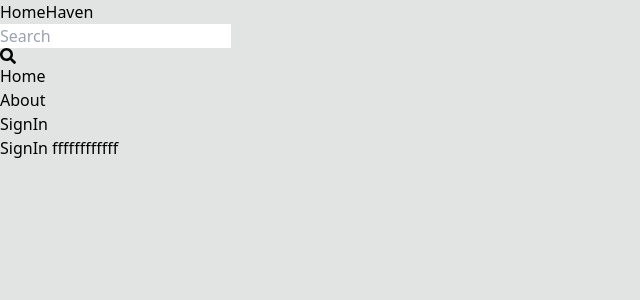
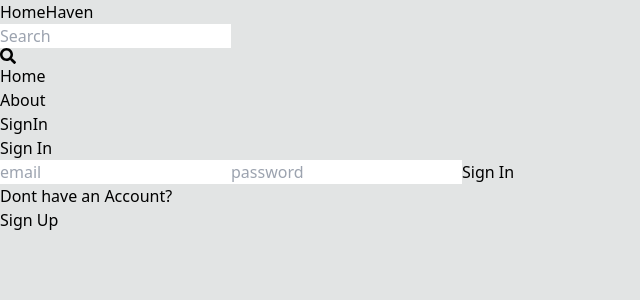
Before and after one commit to ProvaPaul/HomeHaven, a React (Vite) app in the folder client/: page /signin in a window 1280 px wide. Shown: the top 300 px of the page, without its empty margins (0-640 px from the left). Built offline with nearby package versions, Linux system fonts and the light colour scheme.

Commit message:
completed signIn page functionality

```diff
--- a/client/src/pages/SignIn.jsx
+++ b/client/src/pages/SignIn.jsx
@@ -1,6 +1,71 @@
+import { Link,useNavigate } from 'react-router-dom';
+import { useState } from 'react';
 
 export default function SignIn() {
+  const [formData, setFormData] = useState({});
+  // after clicking signup button
+  const [error, setError] = useState(null);
+  const [loading, setLoading] = useState(false);
+  const Navigate=useNavigate();
+  const handleChange = (e) => {
+    setFormData({
+      ...formData,
+      [e.target.id]: e.target.value,
+    });
+  };
+  const handleSubmit = async(e) => {
+    e.preventDefault();
+
+    try{
+    setLoading(true);
+
+    console.log(formData);
+    const res=await fetch('/api/auth/signin',
+      {
+        method: 'POST',
+        headers: {
+          'Content-Type': 'application/json',
+        },
+        body: JSON.stringify(formData),
+      }
+    );
+    const data=await res.json();
+    if(data.success===false){
+      setError(data.message);
+      setLoading(false);
+      setError(data.message);
+      return;
+    }
+    setLoading(false);
+    setError(null);
+    Navigate('/');
+
+    console.log(data);
+    }catch(err){
+      setLoading(false);
+      console.log(err);
+    }
+  };
+  console.log(formData);
   return (
-    <div>SignIn ffffffffffff</div>
+    <div className="p-3 max-w-lg mx-auto">
+      <h1 className="text-3xl font-semibold text-center my-7">Sign In</h1>
+      <form onSubmit={handleSubmit} className="flex flex-col gap-4">
+        <input type="email" placeholder="email" className="border p-3 rounded-lg" id="email" onChange={handleChange}/>
+
+        <input type="password" placeholder="password" className="border p-3 rounded-lg" id="password" onChange={handleChange}/>
+        <button disabled={loading} className="bg-slate-700 text-white p-3 rounded-lg uppercase hover:oacity-80">
+          {loading ? 'Loading...' : 'Sign In'}
+        </button>
+      </form>
+
+        <div className='flex gap-2 mt-5'>
+          <p>Dont have an Account?</p>
+          <Link to={"/signup"}>
+          <span className="text-blue-800">Sign Up</span>
+          </Link>
+        </div>
+        {error && <p className="text-red-500">{error}</p>}
+    </div>
   )
 }
--- a/client/src/pages/SignUp.jsx
+++ b/client/src/pages/SignUp.jsx
@@ -51,11 +51,11 @@
     <div className="p-3 max-w-lg mx-auto">
       <h1 className="text-3xl font-semibold text-center my-7">Sign Up</h1>
       <form onSubmit={handleSubmit} className="flex flex-col gap-4">
-        <input type="text" placeholder="username" className="border p-3 rounded-lg" id="username" onClick={handleChange}/>
+        <input type="text" placeholder="username" className="border p-3 rounded-lg" id="username" onChange={handleChange}/>
 
-        <input type="email" placeholder="email" className="border p-3 rounded-lg" id="email" onClick={handleChange}/>
+        <input type="email" placeholder="email" className="border p-3 rounded-lg" id="email" onChange={handleChange}/>
 
-        <input type="password" placeholder="password" className="border p-3 rounded-lg" id="password" onClick={handleChange}/>
+        <input type="password" placeholder="password" className="border p-3 rounded-lg" id="password" onChange={handleChange}/>
         <button disabled={loading} className="bg-slate-700 text-white p-3 rounded-lg uppercase hover:oacity-80">
           {loading ? 'Loading...' : 'Sign Up'}
         </button>
```
